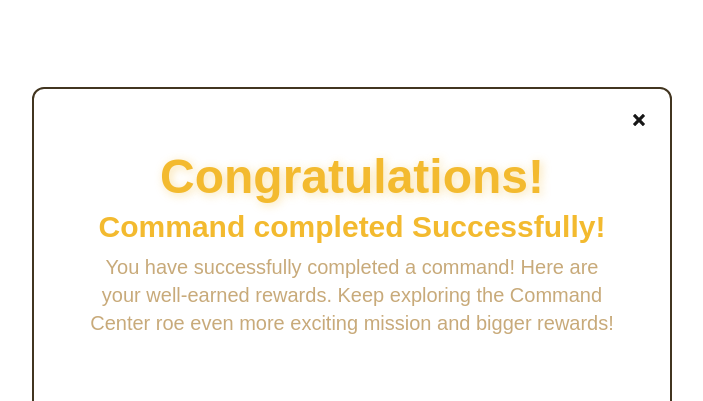
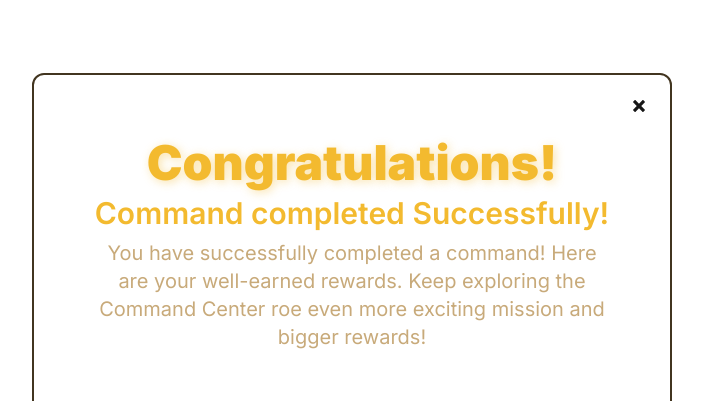
Before and after one commit to arhamabeer/infinite8-popup, a Next.js app: page / in a window 1280 px wide. Shown: the top 401 px of the page, without its empty margins (288-991 px from the left). Built offline with nearby package versions, Linux system fonts and the light colour scheme.

Commit message:
hotFix: font family Inter

```diff
--- a/src/app/globals.css
+++ b/src/app/globals.css
@@ -17,7 +17,7 @@
 body {
   color: var(--foreground);
   background: var(--background);
-  font-family: Arial, Helvetica, sans-serif;
+  font-family: "Inter", Arial, Helvetica, sans-serif;
 }
 
 @layer utilities {
--- a/src/app/layout.tsx
+++ b/src/app/layout.tsx
@@ -1,6 +1,13 @@
 import type { Metadata } from "next";
 import localFont from "next/font/local";
+import { Inter } from "next/font/google";
 import "./globals.css";
+
+const inter = Inter({
+  subsets: ["latin"], // You can specify other subsets as needed
+  weight: ["400", "500", "600", "700", "800", "900"], // Optional: Select the specific weights you need
+  variable: "--font-inter", // Optional: If you want to use custom CSS variables
+});
 
 const geistSans = localFont({
   src: "./fonts/GeistVF.woff",
@@ -26,7 +33,7 @@ export default function RootLayout({
   return (
     <html lang="en">
       <body
-        className={`${geistSans.variable} ${geistMono.variable} antialiased`}
+        className={`${inter.className} ${geistSans.variable} ${geistMono.variable}  antialiased`}
       >
         {children}
       </body>
```
